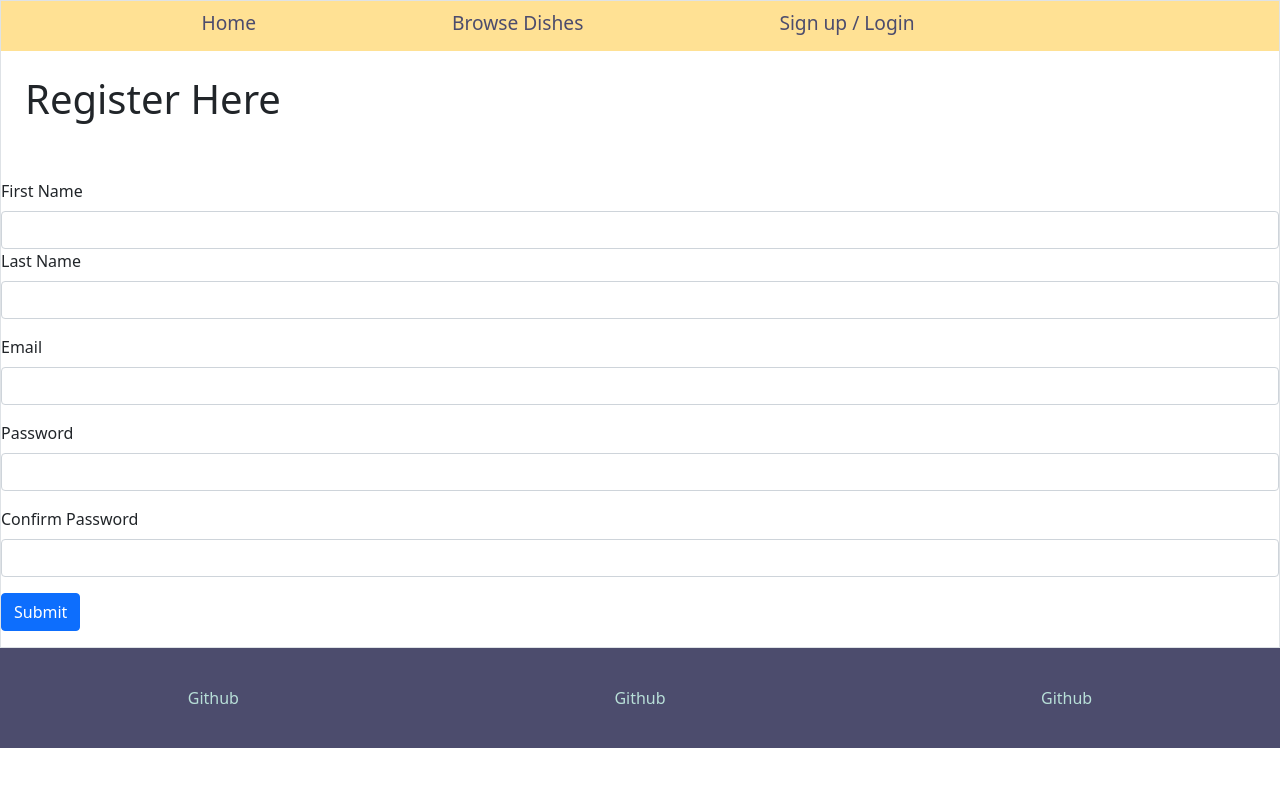
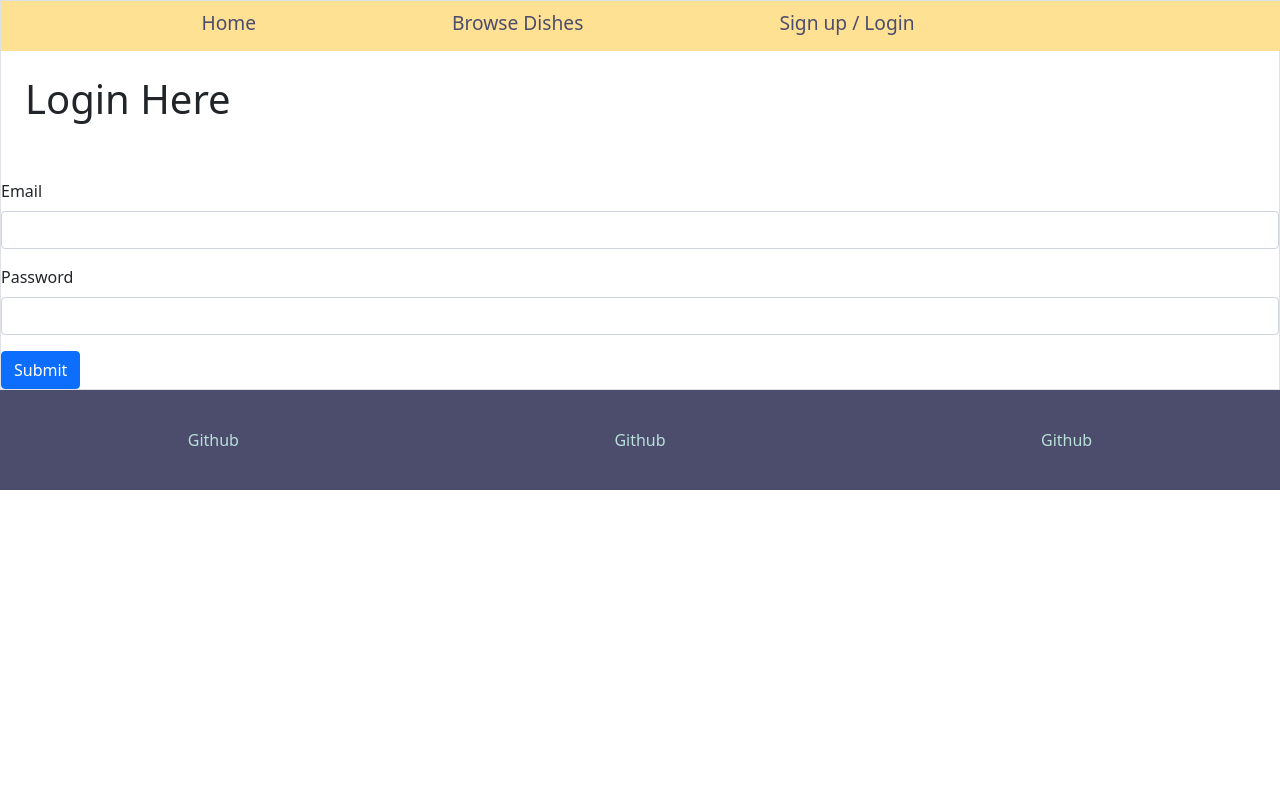
Before and after one commit to JamesArbogast/recipe_tree_project, a Flask app: page /login_page in a window 1280 px wide. Shown: the top 787 px of the page. Run offline with Flask 2, Linux system fonts and the light colour scheme.

Commit message:
Update Login page
Fixed Bugs

```diff
--- a/flask_app/templates/login_page.html
+++ b/flask_app/templates/login_page.html
@@ -6,7 +6,7 @@
     <meta http-equiv="X-UA-Compatible" content="IE=edge">
     <meta name="viewport" content="width=device-width, initial-scale=1.0">
     <link href="https://cdn.jsdelivr.net/npm/bootstrap@5.0.2/dist/css/bootstrap.min.css" rel="stylesheet" integrity="sha384-EVSTQN3/azprG1Anm3QDgpJLIm9Nao0Yz1ztcQTwFspd3yD65VohhpuuCOmLASjC" crossorigin="anonymous">
-    <link rel="stylesheet" href="./style.css">
+    <link rel="stylesheet" href="./static/css/style.css">
     <title>Browse Recipe</title>
 </head>
 <body>
@@ -26,16 +26,9 @@
                 <a href="" class="nav-link">Browse Dishes</a>
                 <a href="" class="nav-link">Sign up / Login </a>
                </nav>
-                <h1 class="p-4">Register Here</h1><br>
+                <h1 class="p-4">Login Here</h1><br>
 
       <form class="table.responsive">
-        <div class="mb-3">
-          <label for="first_name" class="form-label">First Name</label>
-          <input type="text" class="form-control" id="first_name" aria-describedby="emailHelp">
-        <div class="mb-3">
-          <label for="last_name" class="form-label">Last Name</label>
-        <input type="text" id="last_name" class="form-control" aria-describedby="passwordHelpBlock">
-        </div>
         <div class="mb-3">
           <label for="email" class="form-label">Email</label>
         <input type="email" id="email" class="form-control" aria-describedby="passwordHelpBlock">
@@ -44,10 +37,7 @@
           <label for="pw" class="form-label">Password</label>
         <input type="pw" id="pw" class="form-control" aria-describedby="passwordHelpBlock">
         </div>
-        <div class="mb-3">
-          <label for="inputPassword5" class="form-label">Confirm Password</label>
-        <input type="confirm_pw" id="confirmPassword" class="form-control" aria-describedby="passwordHelpBlock">
-        </div>
+
         <button type="submit" class="btn btn-primary">Submit</button>
       </form>
         </div>
```
